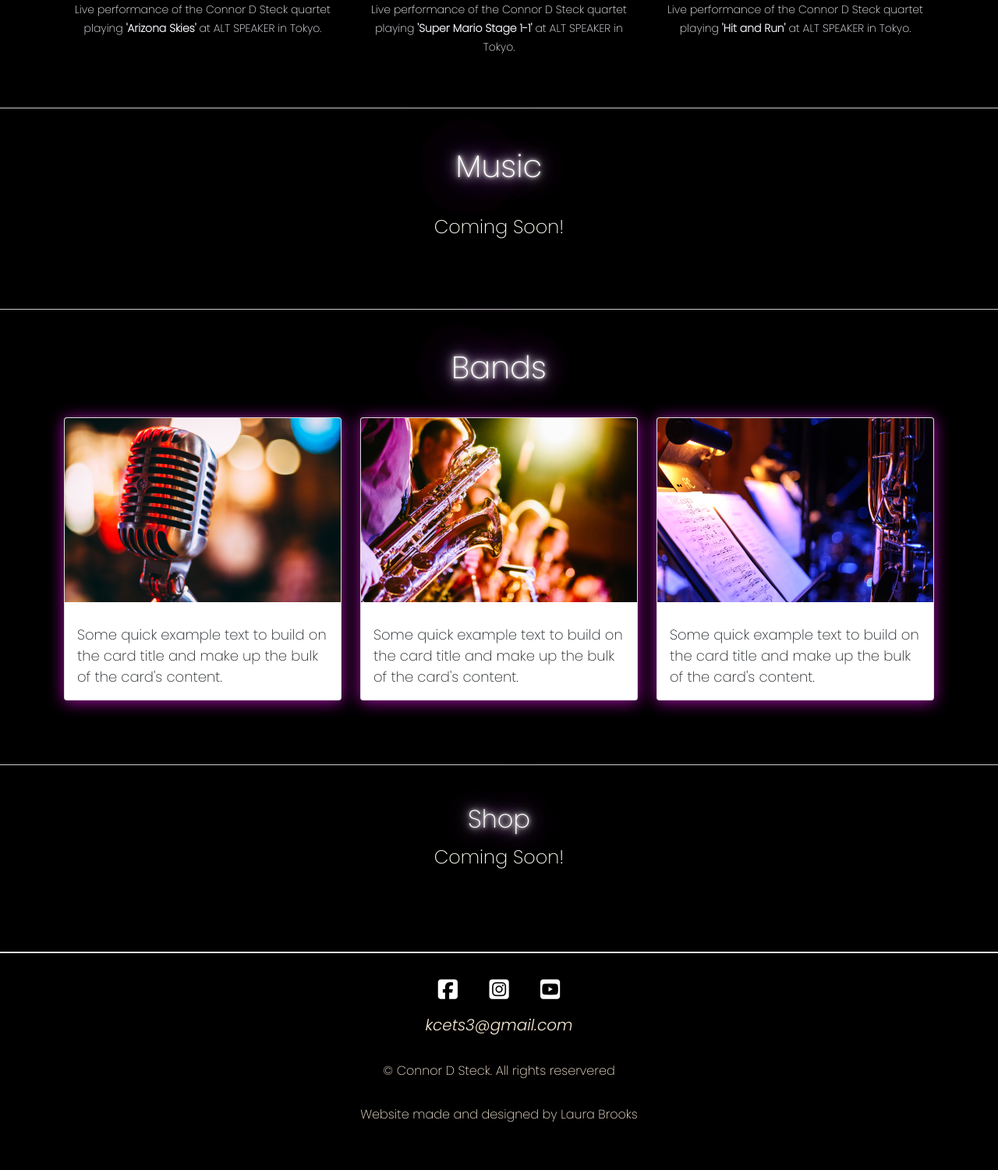
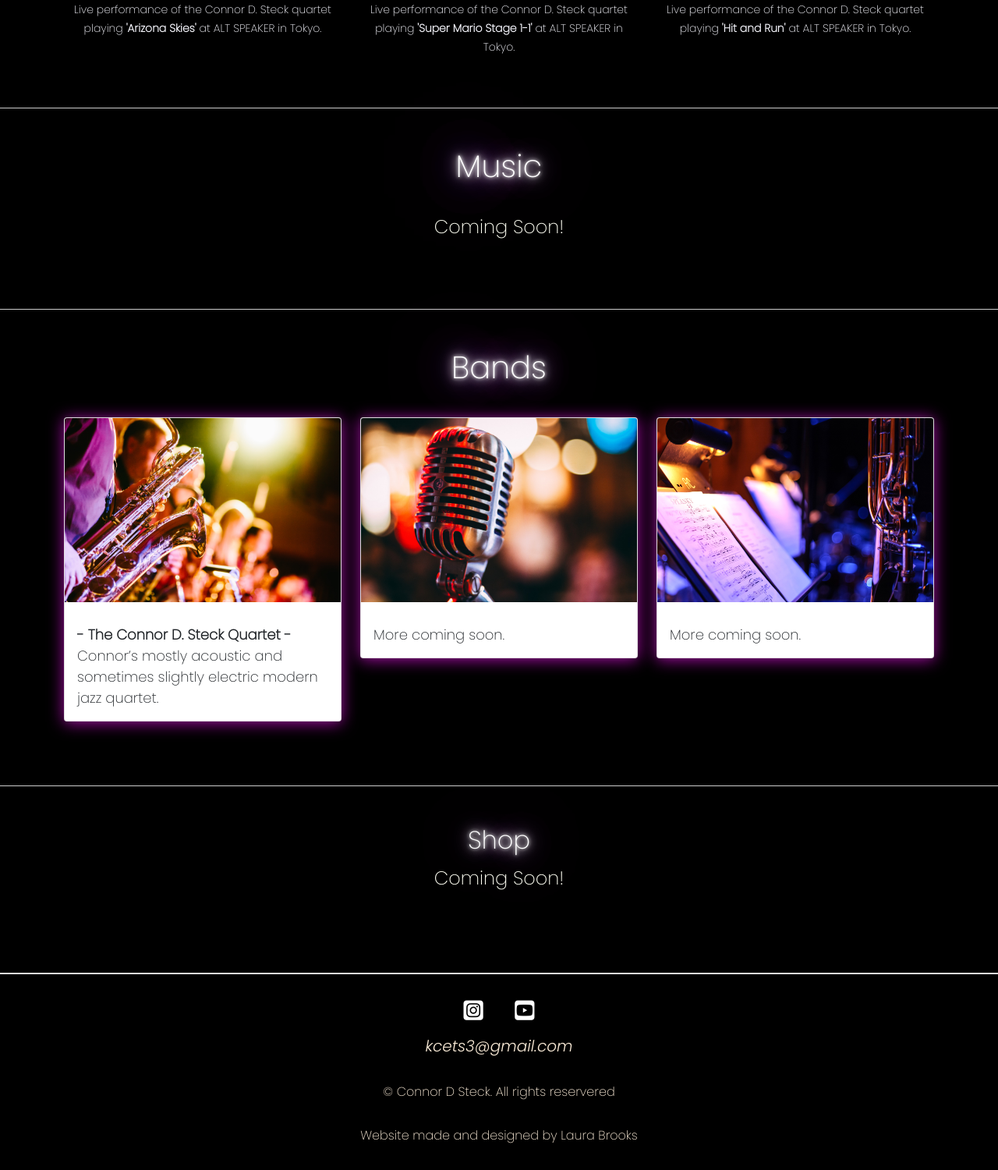
Before and after one commit to LHB410/Connor_website, a PHP site: page / in a window 1280 px wide. Shown: the part 1228-2728 px from the top of the page at 78% size. Before the commit the page ends 2667 px from the top, so only its background shows below. Run offline with PHP 8.4, Linux system fonts and the light colour scheme; some libraries are stand-ins or nearby versions.

Commit message:
changed email and added links to socials

```diff
--- a/css/cards.css
+++ b/css/cards.css
@@ -28,3 +28,7 @@
 .img-padding {
   padding-bottom: 4px;
 }
+
+.card-body {
+  padding-bottom: 4px;
+}
--- a/index.html
+++ b/index.html
@@ -57,7 +57,7 @@
         </div>
         <div class="col-md-2 p-1">
           <img src="images/bw_bio_pic.jpg" class="img-fluid rounded-start img-padding" alt="connor d steck playing saxaphone">
-          <img src="images/wide.jpg" class="img-fluid rounded-start" alt="connor d steck playing saxaphone">
+          <img src="images/wide.jpg" class="img-fluid rounded-start" alt="connor d steck playing saxaphone with a jazz band">
         </div>
         <div class="col-md-3 p-1">
           <img src="images/bio pic.jpg" style="height: 539px;" class="img-fluid rounded-start" alt="connor d steck playing saxaphone">
@@ -72,12 +72,12 @@
       <div class="row">
         <div class="col-sm-10 col-md-4">
           <div class="video-container border-radius">
-            <iframe width="560" height="315" src="https://www.youtube.com/embed/PgsnqoBhLyY?start=35&autoplay=1"
+            <iframe width="560" height="315" src="https://www.youtube.com/embed/PgsnqoBhLyY?start=35& #autoplay=1"
               title="YouTube video player" frameborder="0"
               allow="accelerometer; autoplay; clipboard-write; encrypted-media; gyroscope; picture-in-picture"
               allowfullscreen></iframe>
           </div>
-          <p><small>Live performance of the Connor D Steck quartet playing <strong>'Arizona Skies'</strong> at ALT SPEAKER in Tokyo. </small></p>
+          <p><small>Live performance of the Connor D. Steck quartet playing <strong>'Arizona Skies'</strong> at ALT SPEAKER in Tokyo. </small></p>
         </div>
         <div class="col-sm-10 col-md-4">
           <div class="video-container border-radius">
@@ -85,7 +85,7 @@
               frameborder="0" allow="accelerometer; autoplay; clipboard-write; encrypted-media; gyroscope; picture-in-picture"
               allowfullscreen></iframe>
           </div>
-          <p><small>Live performance of the Connor D Steck quartet playing <strong>'Super Mario Stage 1-1'</strong> at ALT SPEAKER in Tokyo. </small></p>
+          <p><small>Live performance of the Connor D. Steck quartet playing <strong>'Super Mario Stage 1-1'</strong> at ALT SPEAKER in Tokyo. </small></p>
         </div>
         <div class="col-sm-10 col-md-4">
           <div class="video-container border-radius">
@@ -93,7 +93,7 @@
               frameborder="0" allow="accelerometer; autoplay; clipboard-write; encrypted-media; gyroscope; picture-in-picture"
               allowfullscreen></iframe>
           </div>
-          <p><small>Live performance of the Connor D Steck quartet playing <strong>'Hit and Run'</strong> at ALT SPEAKER in Tokyo. </small></p>
+          <p><small>Live performance of the Connor D. Steck quartet playing <strong>'Hit and Run'</strong> at ALT SPEAKER in Tokyo. </small></p>
         </div>
       </div>
     </div>
@@ -112,17 +112,18 @@
       <div class="row">
         <div class="col-sm-10 col-md-4">
           <div class="card border-radius">
-          <img src="images/jazz.jpg" class="card-img-top" alt="...">
+          <img src="images/jazz2.jpg" class="card-img-top" alt="...">
           <div class="card-body">
-            <p class="card-text">Some quick example text to build on the card title and make up the bulk of the card's content.</p>
+            <p class="card-text"> <strong>- The Connor D. Steck Quartet -</strong> <br>
+            Connor’s mostly acoustic and sometimes slightly electric modern jazz quartet.</p>
           </div>
         </div>
         </div>
         <div class="col-sm-10 col-md-4">
           <div class="card border-radius">
-            <img src="images/jazz2.jpg" class="card-img-top" alt="...">
+            <img src="images/jazz.jpg" class="card-img-top" alt="...">
             <div class="card-body">
-              <p class="card-text">Some quick example text to build on the card title and make up the bulk of the card's content.</p>
+              <p class="card-text">More coming soon.</p>
             </div>
           </div>
         </div>
@@ -130,7 +131,7 @@
           <div class="card border-radius">
             <img src="images/jazz3.jpg" class="card-img-top" alt="...">
             <div class="card-body">
-              <p class="card-text">Some quick example text to build on the card title and make up the bulk of the card's content.</p>
+              <p class="card-text">More coming soon.</p>
             </div>
           </div>
         </div>
@@ -148,11 +149,10 @@
     <footer>
       <!-- scroll to top -->
       <ul>
-        <li><a href="#"><i class="fa-brands fa-facebook-square"></i></a></li>
-        <li><a href="#"><i class="fa-brands fa-instagram-square"></i></a></li>
+        <li><a href="https://www.instagram.com/cds_music_official/"><i class="fa-brands fa-instagram-square"></i></a></li>
         <li><a href="https://www.youtube.com/channel/UCY0l6cZPnMP7pvekrOrBeCA"><i class="fa-brands fa-youtube-square"></i></a></li>
       </ul>
-      <p id="email"><a href="mailto:kcets3@gmail.com?subject=About a job">kcets3@gmail.com</a></p>
+      <p id="email"><a href="mailto:cdsofficialmusic@gmail.com?subject=About a job">kcets3@gmail.com</a></p>
       <p>© Connor D Steck. All rights reservered</p>
       <p id="portfolio-link">Website made and designed by <a href="http://laurabrooks.codes/">Laura Brooks</a>
       </p>
```
